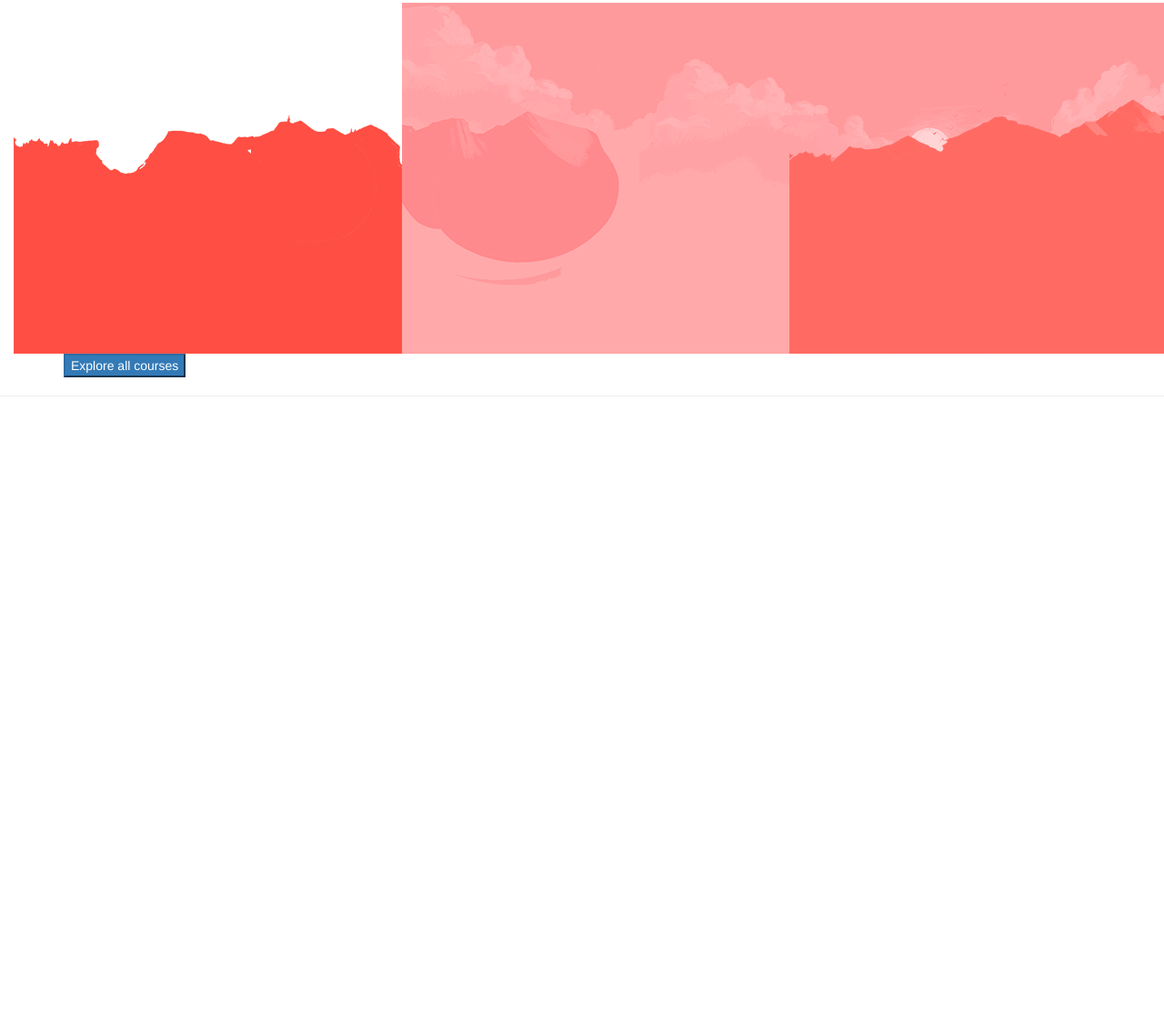
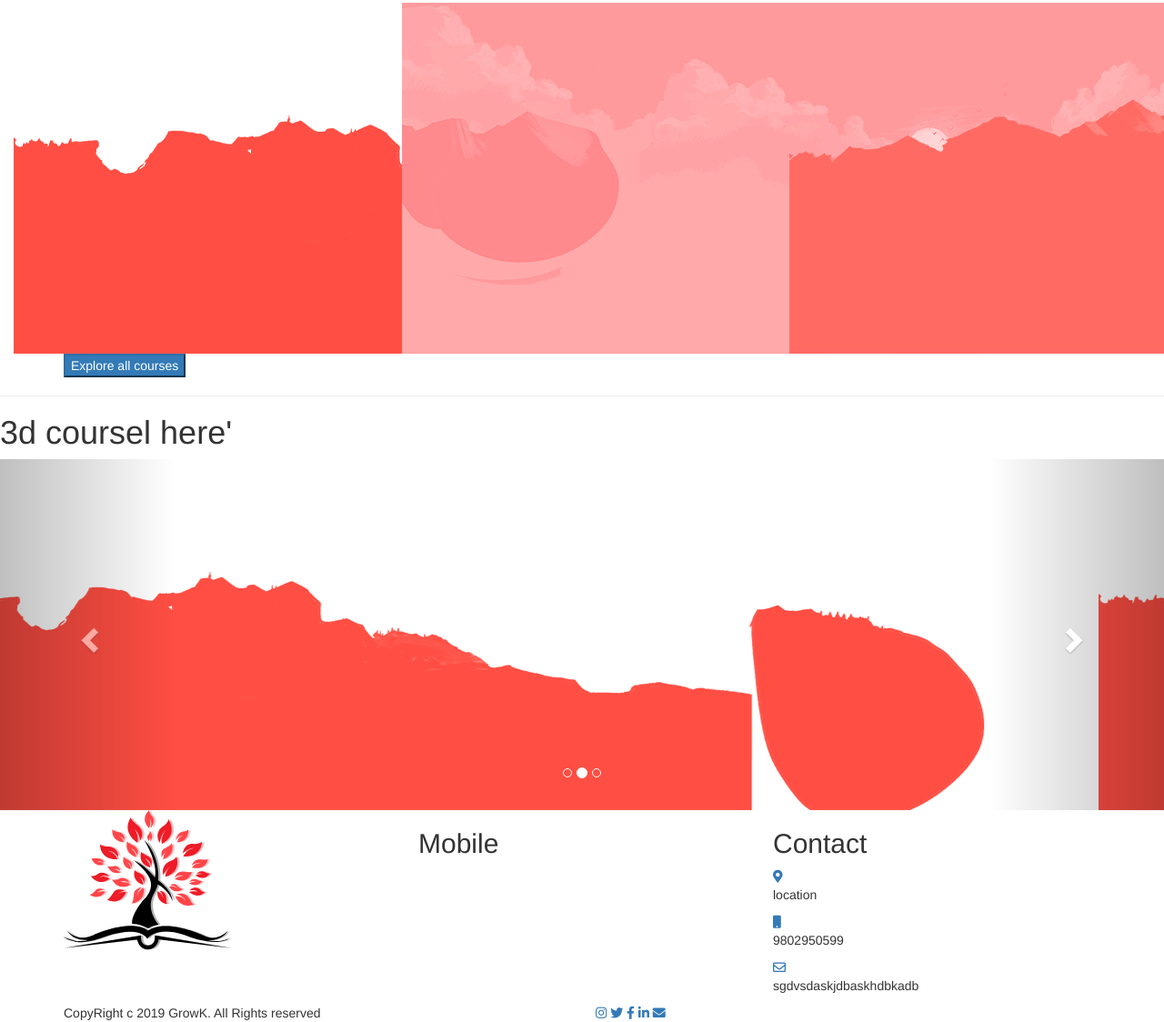
Before and after one commit to hritikdusad/Growk, a plain HTML site: page index.html in a window 1280 px wide. Shown: the part 646-1770 px from the top of the page at 91% size. Before the commit the page ends 1102 px from the top, so only its background shows below. Drawn offline with nearby package versions, Linux system fonts and the light colour scheme.

Commit message:
main page layout

```diff
--- a/index.html
+++ b/index.html
@@ -8,6 +8,7 @@
   <link rel="stylesheet" href="https://maxcdn.bootstrapcdn.com/bootstrap/3.4.0/css/bootstrap.min.css">
   <script src="https://ajax.googleapis.com/ajax/libs/jquery/3.4.0/jquery.min.js"></script>
   <script src="https://maxcdn.bootstrapcdn.com/bootstrap/3.4.0/js/bootstrap.min.js"></script>
+  <link rel="stylesheet" href="https://use.fontawesome.com/releases/v5.8.2/css/all.css" integrity="sha384-oS3vJWv+0UjzBfQzYUhtDYW+Pj2yciDJxpsK1OYPAYjqT085Qq/1cq5FLXAZQ7Ay" crossorigin="anonymous">
   <link rel="stylesheet" type="text/css" href="./style.css">
   <script href="./action.js"></script>
   <body>
@@ -146,5 +147,89 @@
 
 <!-- 3D coursel --->
 
+<h1>3d coursel here'</h1>
+
+
+
+
+
+
+<!-- What our students say!!!--->
+
+
+
+
+  <div id="myCarousel" class="carousel slide" data-ride="carousel">
+    <ol class="carousel-indicators">
+      <li data-target="#myCarousel" data-slide-to="0" class="active"></li>
+      <li data-target="#myCarousel" data-slide-to="1"></li>
+      <li data-target="#myCarousel" data-slide-to="2"></li>
+    </ol>
+    <div class="carousel-inner">
+      <div class="item active">
+        <img src="s1.png" alt="Los Angeles" >
+      </div>
+
+      <div class="item">
+        <img src="s1.png" alt="Chicago" >
+      </div>
+
+      <div class="item">
+        <img src="s1.png" alt="New york" >
+      </div>
+    </div>
+    <a class="left carousel-control" href="#myCarousel" data-slide="prev">
+      <span class="glyphicon glyphicon-chevron-left"></span>
+      <span class="sr-only">Previous</span>
+    </a>
+    <a class="right carousel-control" href="#myCarousel" data-slide="next">
+      <span class="glyphicon glyphicon-chevron-right"></span>
+      <span class="sr-only">Next</span>
+    </a>
+  </div>
+
+
+
+
+<!-- Download app sectkion -->
+
+  <div class="container">
+    <div class="row">
+      <div class="col-sm-4">
+        <img src="./logo.png">
+      </div>
+      <div class="col-sm-4">
+        <h2>Mobile</h2>
+        <!-- app images-->
+      </div>
+      <div class="col-sm-4">
+        <h2>Contact</h2>
+        <a href="#"><i class="fas fa-map-marker-alt"></i></a>
+        <p>location</p>
+        <a href="#"><i class="fas fa-mobile"></i></a>
+        <p>9802950599</p>
+        <a href="#"><i class="far fa-envelope"></i></a>
+        <p>sgdvsdaskjdbaskhdbkadb</p>
+
+      </div>
+    </div>
+  </div>
+
+  <div class="container">
+    <div class="row">
+      <div class="col-sm-6">
+        CopyRight c 2019 GrowK. All Rights reserved
+      </div>
+      <div class="col-sm-6">
+        <a href=""><i class="fab fa-instagram"></i></a>
+        <a href=""><i class="fab fa-twitter"></i></a>
+        <a href=""><i class="fab fa-facebook-f"></i></a>
+        <a href=""><i class="fab fa-linkedin-in"></i></a>
+        <a href=""><i class="fas fa-envelope"></i></a>
+      </div>
+    </div>
+  </div>
+
+
   </body>
 </html>
```
